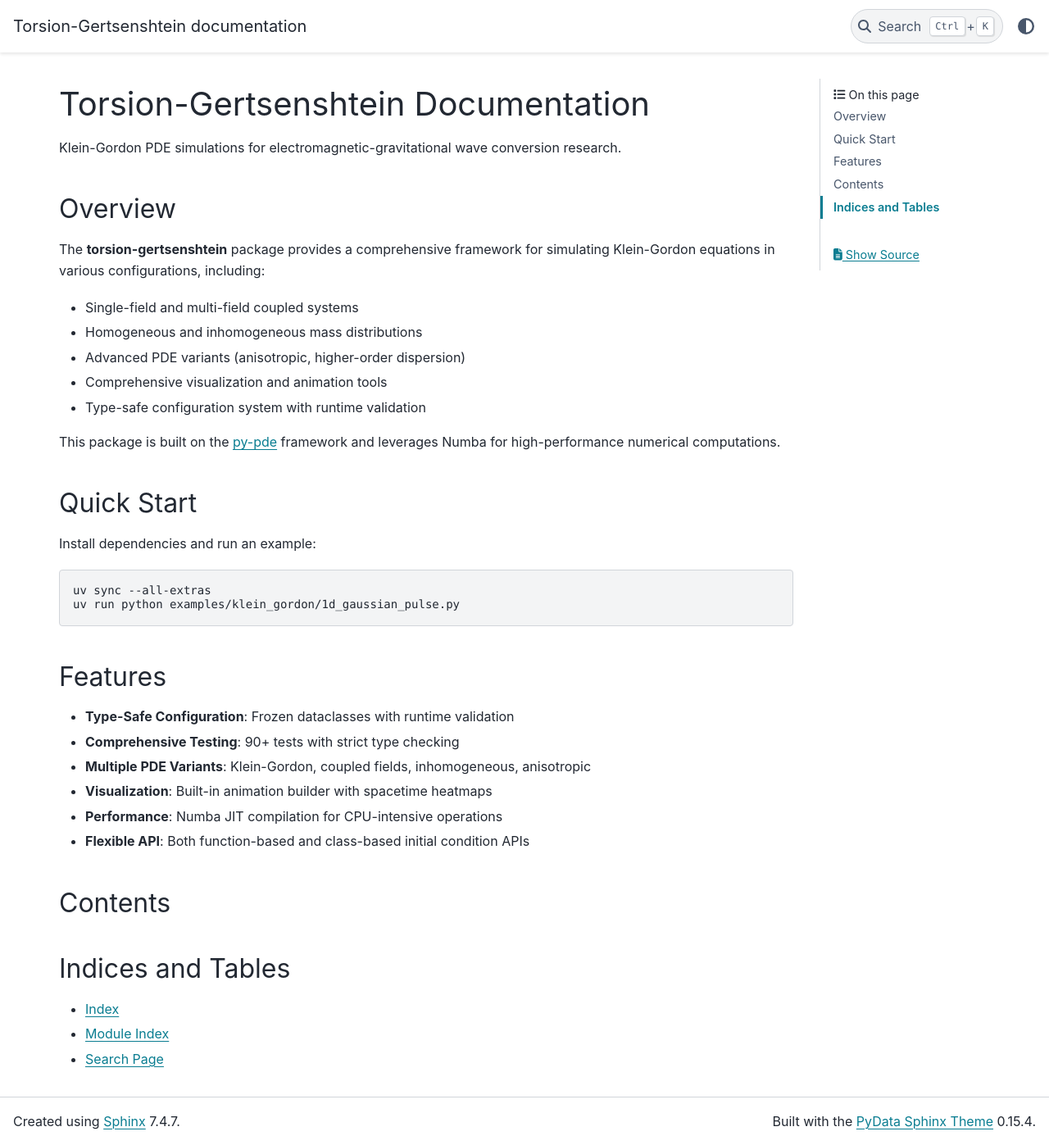
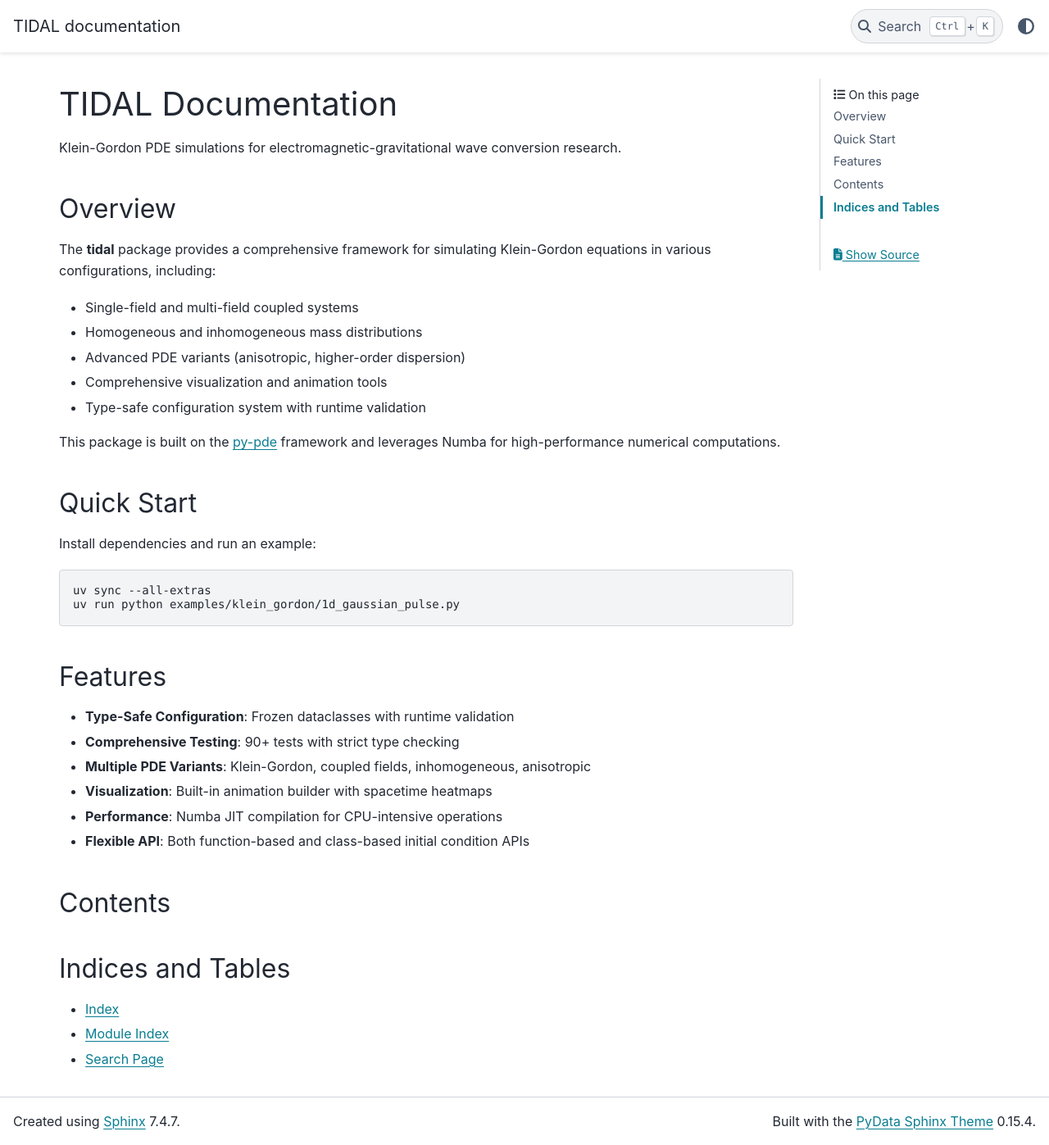
Before and after one commit to WilliamRoyce/tidal, a Sphinx documentation site: the page built from docs/source/index.rst, in a window 1280 px wide and 1397 px high. Shown: the whole window at 82% size. Built offline with Sphinx 7.4.7 and the PyData theme 0.15.4, drawn with Linux system fonts in a browser that asks for light colours; pages that are not in the unit, such as notebooks, are missing from menus.

Commit message:
chore: Update project name and references from Torsion-Gertsenshtein to TIDAL

```diff
--- a/docs/source/conf.py
+++ b/docs/source/conf.py
@@ -1,4 +1,4 @@
-project = "Torsion-Gertsenshtein"
+project = "TIDAL"
 author = "William Royce"
 version = "0.0.1"
 
--- a/docs/source/index.rst
+++ b/docs/source/index.rst
@@ -1,12 +1,12 @@
-Torsion-Gertsenshtein Documentation
-=====================================
+TIDAL Documentation
+====================
 
 Klein-Gordon PDE simulations for electromagnetic-gravitational wave conversion research.
 
 Overview
 --------
 
-The **torsion-gertsenshtein** package provides a comprehensive framework for simulating
+The **tidal** package provides a comprehensive framework for simulating
 Klein-Gordon equations in various configurations, including:
 
 * Single-field and multi-field coupled systems
--- a/validate_implementation.py
+++ b/validate_implementation.py
@@ -14,7 +14,7 @@ from pathlib import Path
 import numpy as np
 from pde import CartesianGrid, FieldCollection, ScalarField
 
-from torsion_gertsenshtein.symbolic import (
+from tidal.symbolic import (
     ComponentEquation,
     EquationSystem,
     OperatorTerm,
@@ -23,7 +23,7 @@ from torsion_gertsenshtein.symbolic import (
     create_initial_state,
     load_equation_system,
 )
-from torsion_gertsenshtein.vectorfield import (
+from tidal.vectorfield import (
     ComponentFieldParams,
     ComponentGaussianPulse,
     ComponentPlaneWave,
```
Also changed, not shown: 4 other files.
